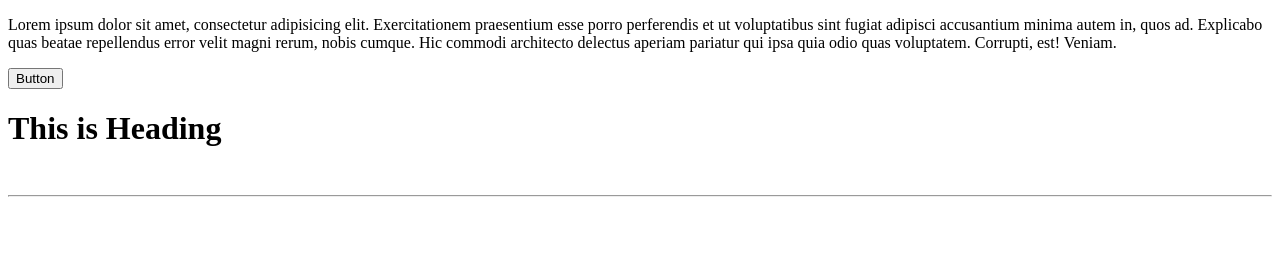
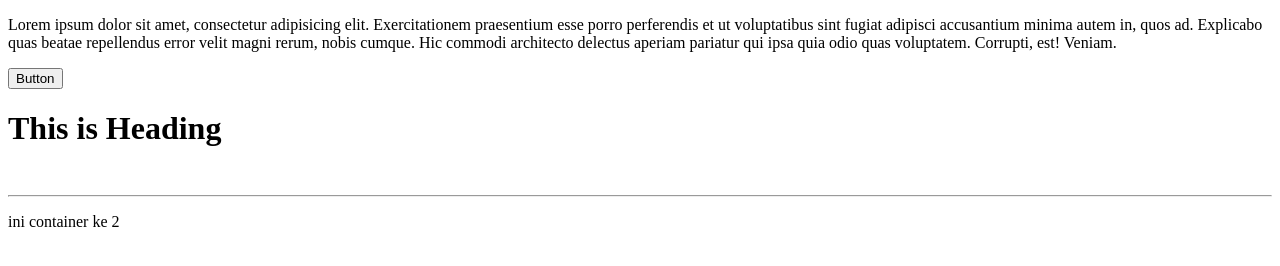
Before and after one commit to wigarwijaya/kolaborasi, a plain HTML site: page index.html in a window 1280 px wide. Drawn offline with Linux system fonts and the light colour scheme.

Commit message:
add another div

```diff
--- a/index.html
+++ b/index.html
@@ -17,5 +17,8 @@
         <br>
         <hr>
     </div>
+    <div class="container">
+        <p>ini container ke 2</p>
+    </div>
 </body>
 </html>
```
